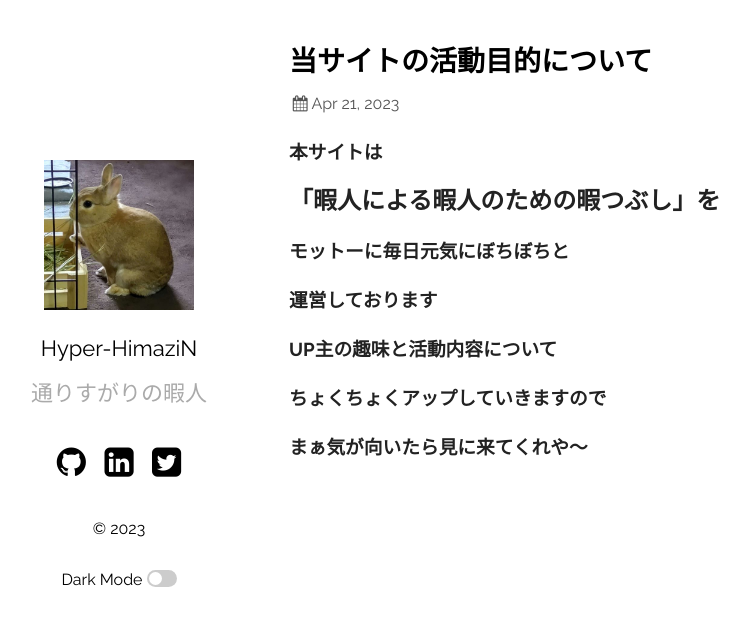
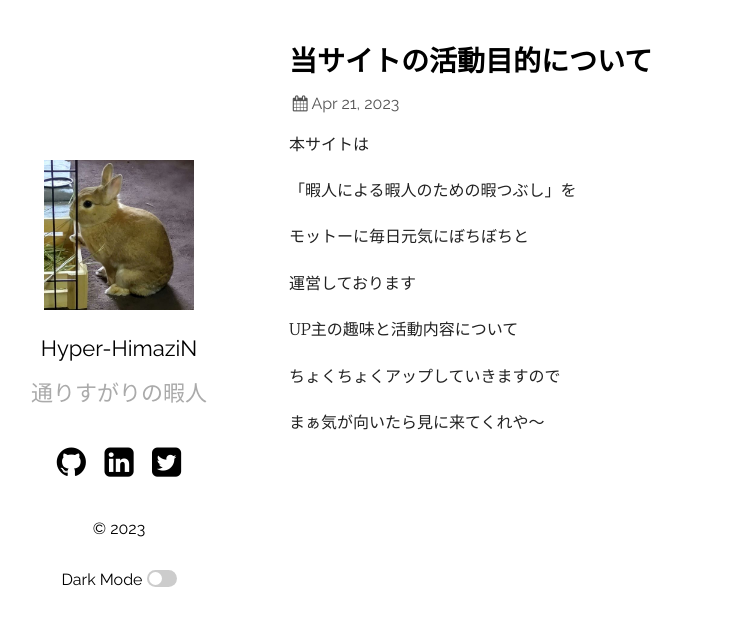
Before and after one commit to S-All11/S-All11.github.io, a Jekyll site: the page built from _posts/2023-04-21-Test0.markdown, in a window 1280 px wide. Shown: the top 626 px of the page, without its empty margins (66-816 px from the left). Built offline with Jekyll 4.4.1, drawn with Linux system fonts in a browser that asks for light colours.

```diff
--- a/_posts/2023-04-21-Test0.markdown
+++ b/_posts/2023-04-21-Test0.markdown
@@ -6,16 +6,16 @@
 ---
 
 
-### 本サイトは
+本サイトは
 
-## 「暇人による暇人のための暇つぶし」を
+「暇人による暇人のための暇つぶし」を
 
-### モットーに毎日元気にぼちぼちと
+モットーに毎日元気にぼちぼちと
 
-### 運営しております
+運営しております
 
-### UP主の趣味と活動内容について
+UP主の趣味と活動内容について
 
-### ちょくちょくアップしていきますので
+ちょくちょくアップしていきますので
 
-### まぁ気が向いたら見に来てくれや～
+まぁ気が向いたら見に来てくれや～
```
Also changed, not shown: _posts/2023-04-28-Test1.md (+2 -6 lines).
